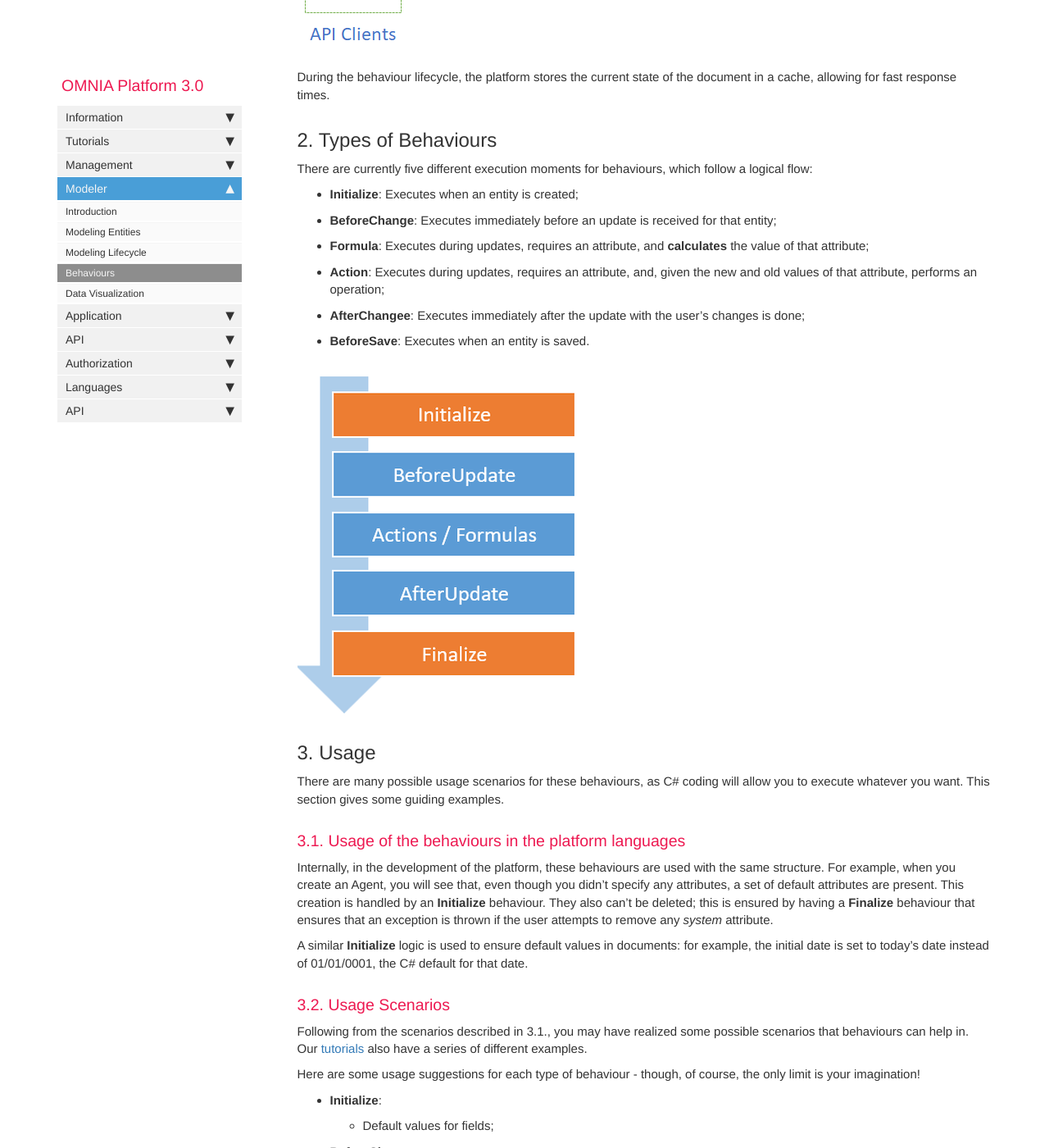
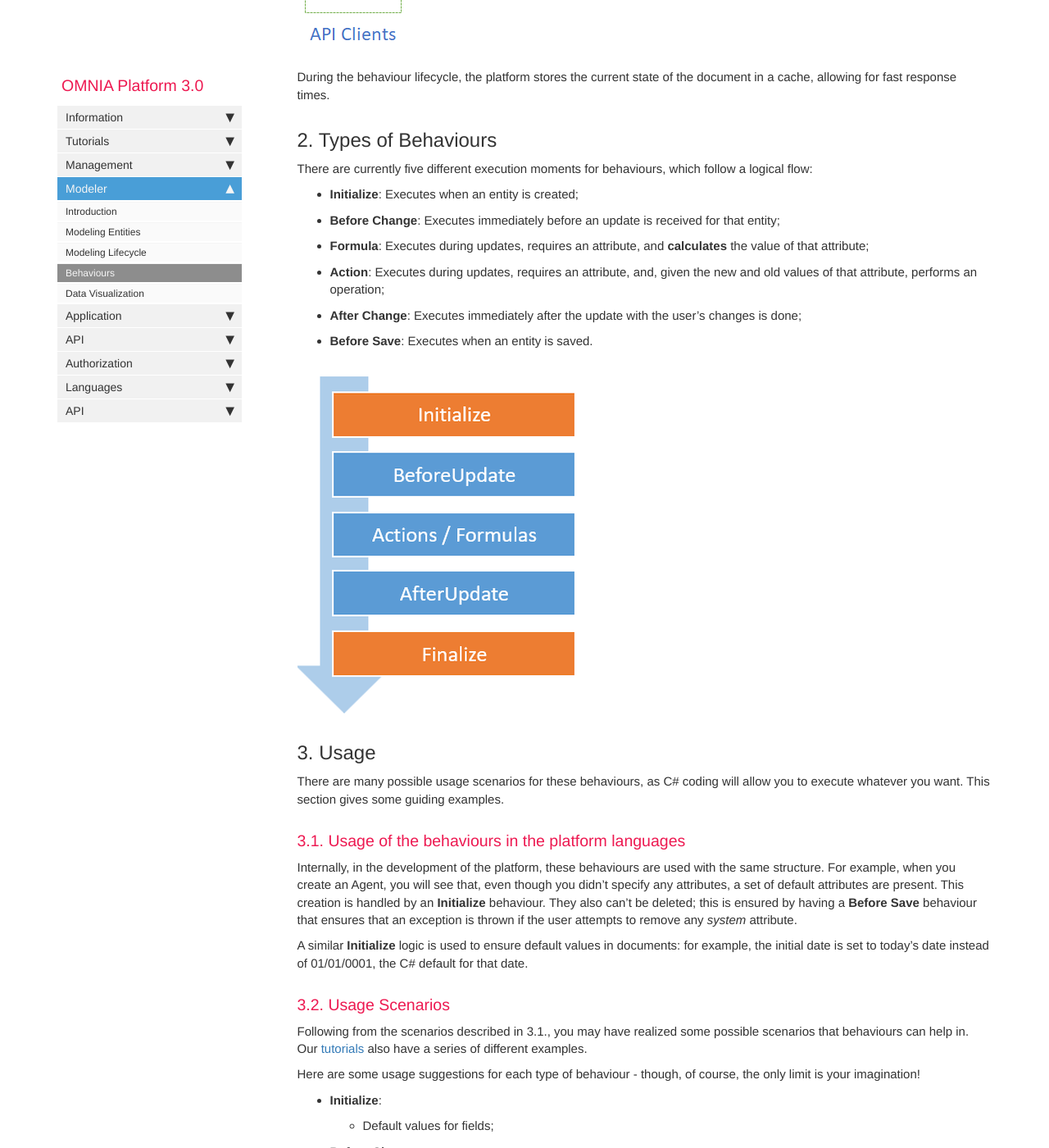
Before and after one commit to daniel8lopes/omnia3, a Jekyll site: the page built from docs/pages/omnia3/Modeler/omnia3_modeler_behaviours.md, in a window 1280 px wide and 1400 px high, scrolled down 1098 px. Shown: the whole window at 82% size. Built offline with Jekyll 4.4.1, drawn with Linux system fonts in a browser that asks for light colours; nearby versions of some CDN libraries; comment, search, counter and statistics services are not loaded; some of the changed text lies outside the part shown.

Commit message:
Update omnia3_modeler_behaviours.md

```diff
--- a/docs/pages/omnia3/Modeler/omnia3_modeler_behaviours.md
+++ b/docs/pages/omnia3/Modeler/omnia3_modeler_behaviours.md
@@ -27,11 +27,11 @@ During the behaviour lifecycle, the platform stores the current state of the doc
 
 There are currently five different execution moments for behaviours, which follow a logical flow:
 - **Initialize**: Executes when an entity is created;
-- **BeforeChange**: Executes immediately before an update is received for that entity;
+- **Before Change**: Executes immediately before an update is received for that entity;
 - **Formula**: Executes during updates, requires an attribute, and **calculates** the value of that attribute;
 - **Action**: Executes during updates, requires an attribute, and, given the new and old values of that attribute, performs an operation;
-- **AfterChangee**: Executes immediately after the update with the user's changes is done;
-- **BeforeSave**: Executes when an entity is saved.
+- **After Change**: Executes immediately after the update with the user's changes is done;
+- **Before Save**: Executes when an entity is saved.
 
 ![The behaviour execution lifecycle](images\modeler\BehaviourLifecycle.png)
 
@@ -41,7 +41,7 @@ There are many possible usage scenarios for these behaviours, as C# coding will
 
 ### 3.1. Usage of the behaviours in the platform languages
 
-Internally, in the development of the platform, these behaviours are used with the same structure. For example, when you create an Agent, you will see that, even though you didn't specify any attributes, a set of default attributes are present. This creation is handled by an **Initialize** behaviour. They also can't be deleted; this is ensured by having a **Finalize** behaviour that ensures that an exception is thrown if the user attempts to remove any _system_ attribute.
+Internally, in the development of the platform, these behaviours are used with the same structure. For example, when you create an Agent, you will see that, even though you didn't specify any attributes, a set of default attributes are present. This creation is handled by an **Initialize** behaviour. They also can't be deleted; this is ensured by having a **Before Save** behaviour that ensures that an exception is thrown if the user attempts to remove any _system_ attribute.
 
 A similar **Initialize** logic is used to ensure default values in documents: for example, the initial date is set to today's date instead of 01/01/0001, the C# default for that date.
 
@@ -53,7 +53,7 @@ Here are some usage suggestions for each type of behaviour - though, of course,
 
 - **Initialize**:
     - Default values for fields;
-- **BeforeChange**:
+- **Before Change**:
     - Performing operations that depend on the previous state of the document;
 - **Formula**:
     - Summary/total fields;
@@ -62,10 +62,10 @@ Here are some usage suggestions for each type of behaviour - though, of course,
     - Looking up data from an external API;
     - Changing information in the lines of a grid based on a change in the header;
     - Performing validations on an attribute;
-- **AfterChange**:
+- **After Change**:
     - Performing calculations that require information from commitments/events in the header;
     - Performing document-wide validations;
     - Calculating summary lines;
-- **BeforeSave**:
+- **Before Save**:
     - Performing final document-wide validations;
     - Integrating with external APIs;
```
